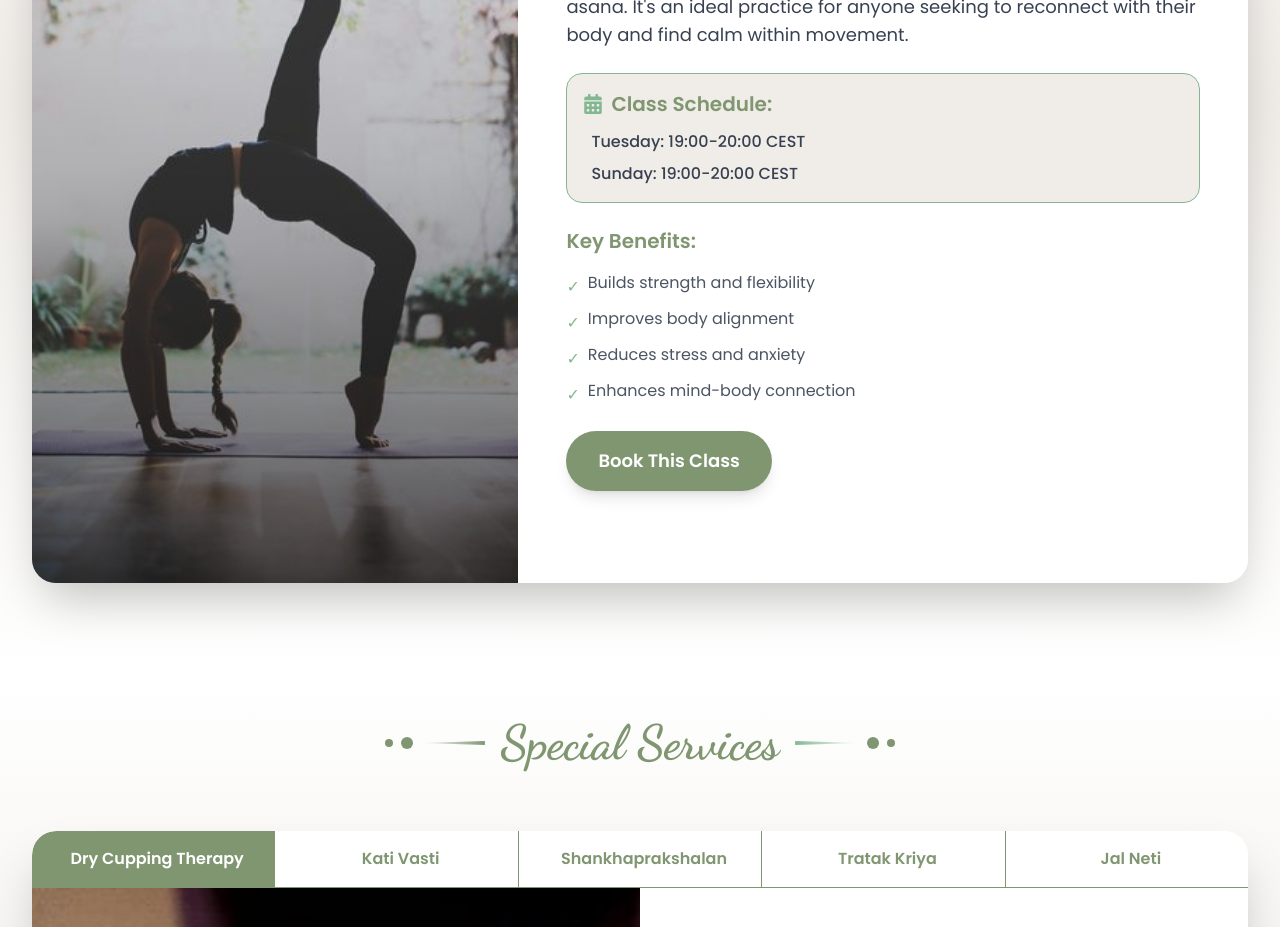
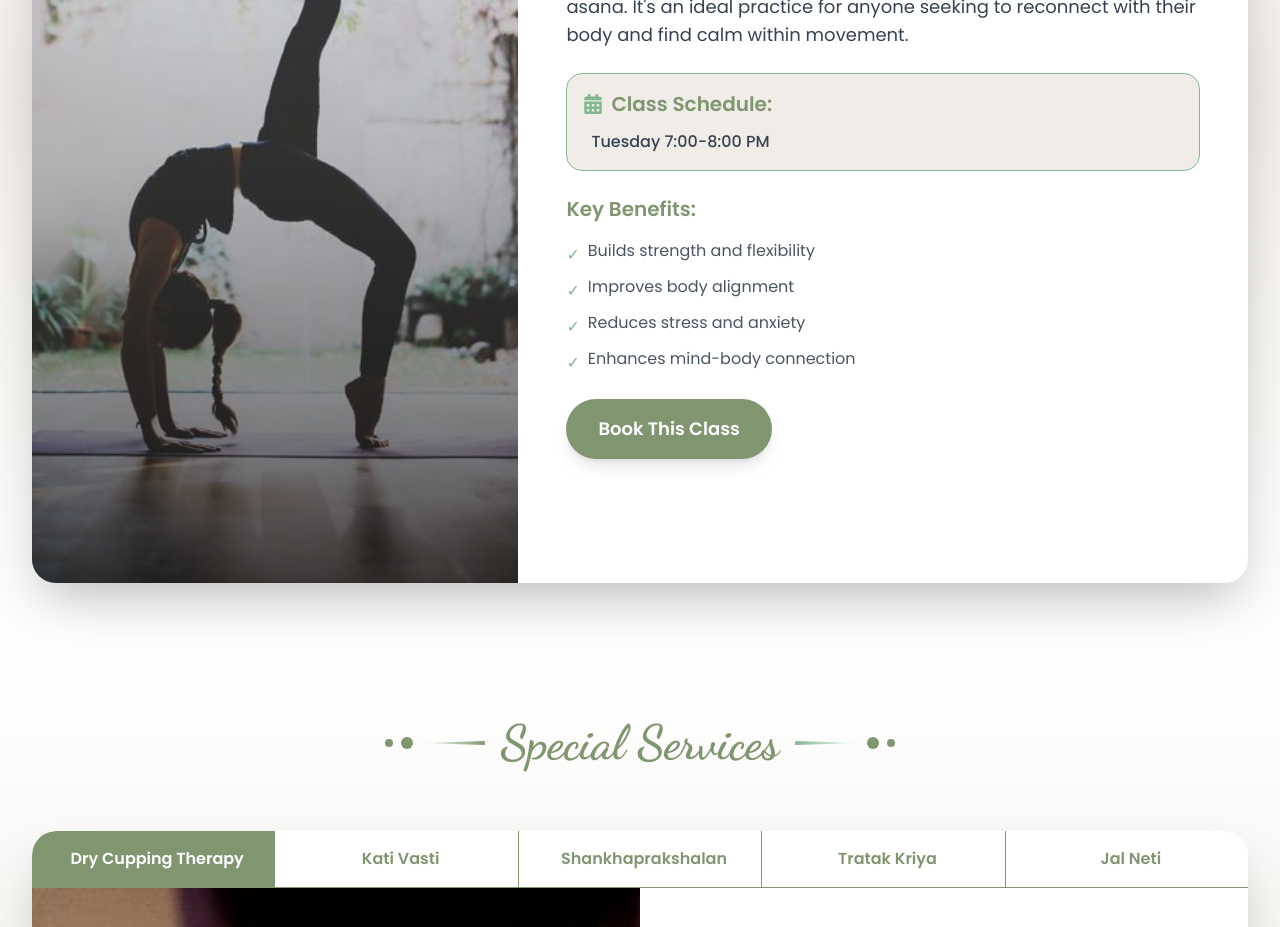
Before and after one commit to Shashwattripathi23/satvikyogaui, a React (Create React App) app: page / in a window 1280 px wide. Shown: the part 1280-2207 px from the top of the page. Built offline with nearby package versions, Linux system fonts and the light colour scheme.

Commit message:
timings fix

```diff
--- a/src/App.js
+++ b/src/App.js
@@ -244,7 +244,7 @@ function App() {
       icon: "",
       duration: "60 mins",
       image: hathayoga,
-      schedule: ["Tuesday: 19:00-20:00 CEST", "Sunday: 19:00-20:00 CEST"],
+      schedule: ["Tuesday 7:00-8:00 PM"],
       benefits: [
         "Builds strength and flexibility",
         "Improves body alignment",
@@ -260,7 +260,7 @@ function App() {
       icon: "",
       duration: "60 mins",
       image: ashtangayoga,
-      schedule: ["Upcoming Lessons"],
+      schedule: ["Sunday 7:00-8:00 PM"],
       benefits: [
         "Builds heat and stamina",
         "Increases focus and discipline",
@@ -326,7 +326,7 @@ function App() {
       icon: "",
       duration: "60 mins",
       image: onlineyoga,
-      schedule: ["Tuesday: 18:30-19:30 CEST", "Friday: 18:30-19:30 CEST"],
+      schedule: ["Tuesday 6:00-7:00 AM", "Friday 6:00-7:00 AM"],
       benefits: [
         "Calms the mind",
         "Balances energy",
```
